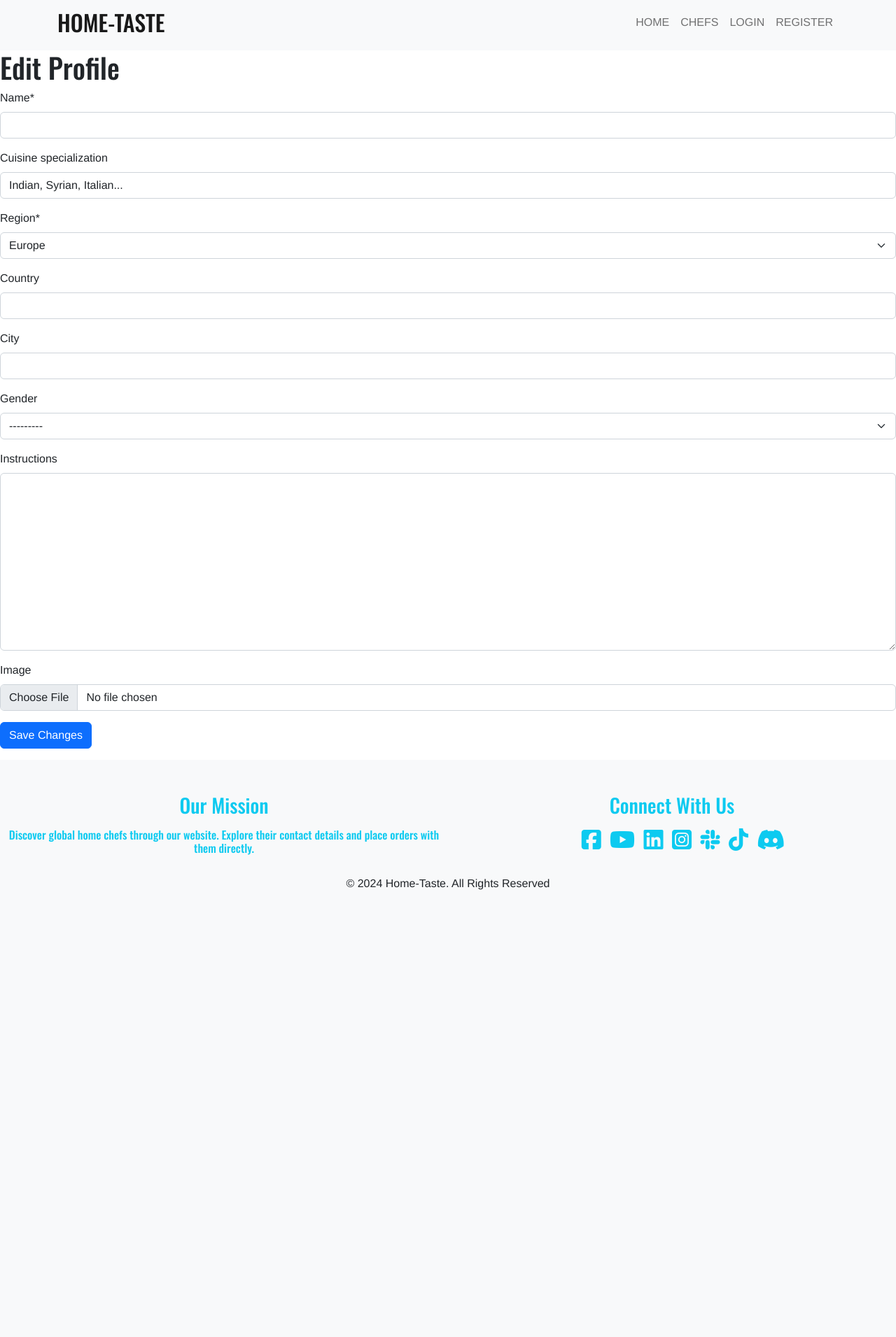
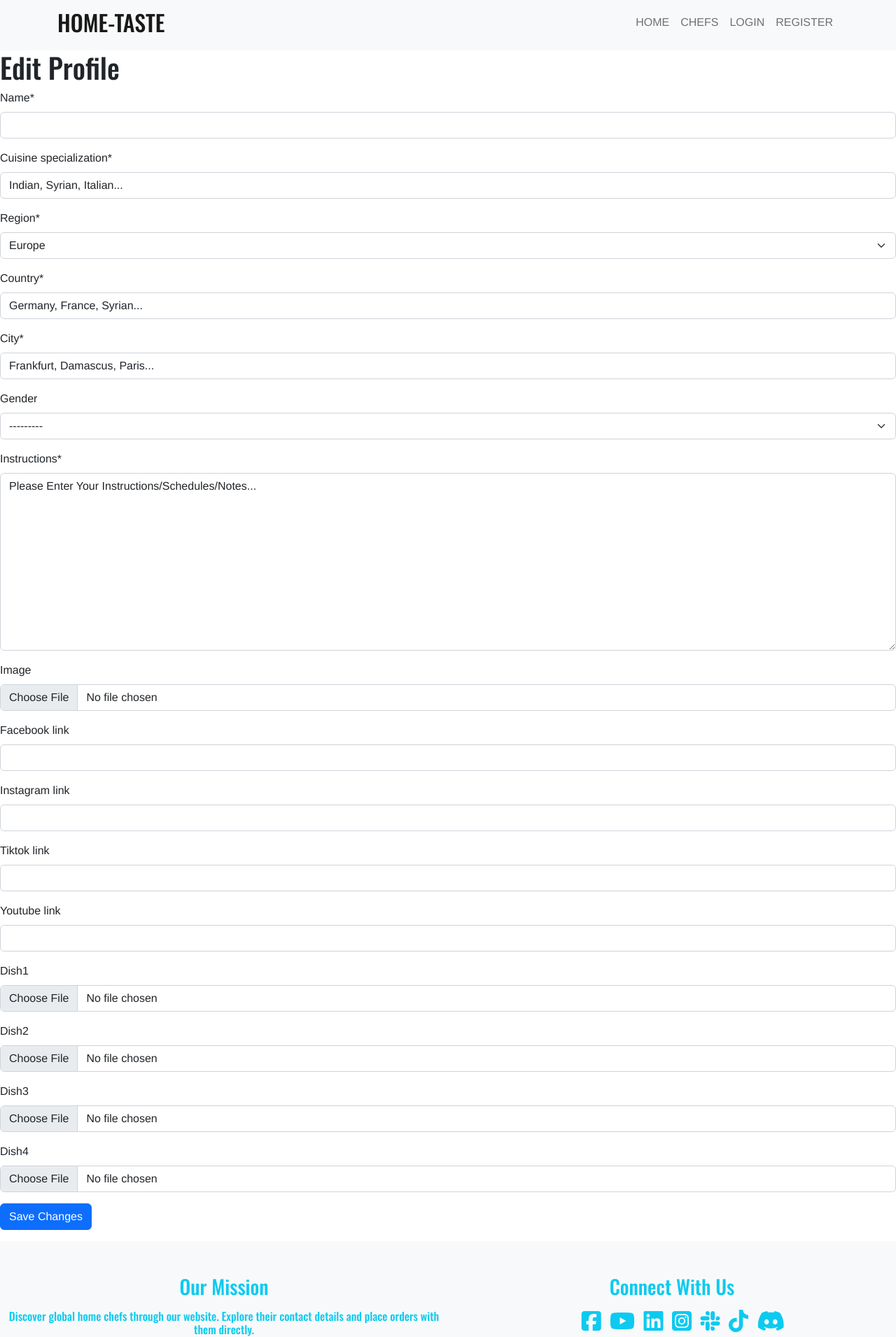
Before and after one commit to alakeldev/home-taste-app, a Django app: template chefs/templates/edit_profile.html in a window 1280 px wide. Shown: the top 1911 px of the page at 70% size. Before the commit the page ends 1272 px from the top, so only its background shows below. Run offline with Django 4.2, Linux system fonts and the light colour scheme; the template is opened without the code that fills it: values that come from a table or form of the project are taken from there, others are empty; some libraries are stand-ins or nearby versions.

Commit message:
edit Profile model in chefs/models.py'add extra fields' + edit forms.py to appear on edit page + edit my profile.html and add if conditions for the chefs socail networks links and make it work + 0004-migrations file

```diff
--- a/chefs/forms.py
+++ b/chefs/forms.py
@@ -7,7 +7,7 @@ from crispy_forms.layout import Layout, Submit
 class UserProfileForm(forms.ModelForm):
     class Meta:
         model = Profile
-        fields = ['name','cuisine_specialization', 'Region', 'country', 'city', 'gender', 'instructions', 'image']
+        fields = ['name','cuisine_specialization', 'Region', 'country', 'city', 'gender', 'instructions', 'image', 'facebook_link', 'instagram_link', 'tiktok_link', 'youtube_link', 'dish1', 'dish2','dish3','dish4',]
 
     def __init__(self, *args, **kwargs):
         super().__init__(*args, **kwargs)
--- a/chefs/models.py
+++ b/chefs/models.py
@@ -24,15 +24,24 @@ class Profile(models.Model):
 
     user = models.OneToOneField(User, on_delete=models.CASCADE)
     name = models.CharField(max_length=100)
-    cuisine_specialization = models.CharField(max_length=150, default='Indian, Syrian, Italian...' ,blank=True, null=True)
+    cuisine_specialization = models.CharField(max_length=150, default='Indian, Syrian, Italian...')
     Region = models.CharField(max_length=50, choices=REGION, default='Europe')
-    country = models.CharField(max_length=25, blank=True, null=True)
-    city = models.CharField(max_length=25, blank=True, null=True)
+    country = models.CharField(max_length=50, default='Germany, France, Syrian...')
+    city = models.CharField(max_length=50, default='Frankfurt, Damascus, Paris...')
     created_on = models.DateTimeField(auto_now_add=True)
     slug = models.SlugField(blank=True, null=True)
-    gender = models.CharField(choices = GENDER, blank=True, null=True, default='not specify')
-    instructions = RichTextField(max_length = 20000, blank=True, null=True)
-    image = ResizedImageField(size=[200, None], quality=75, upload_to='profile/', force_format='WEBP', blank=True, null=True)
+    gender = models.CharField(choices = GENDER, blank=True, null=True)
+    instructions = RichTextField(max_length = 20000, default='Please Enter Your Instructions/Schedules/Notes...')
+    image = ResizedImageField(size=[400, None], quality=75, upload_to='profile/', force_format='WEBP', blank=True, null=True)
+    facebook_link = models.URLField(blank=True, null=True)
+    instagram_link = models.URLField(blank=True, null=True)
+    youtube_link = models.URLField(blank=True, null=True)
+    tiktok_link = models.URLField(blank=True, null=True)
+    dish1 = ResizedImageField(size=[200, None], quality=75, upload_to='dishes/', force_format='WEBP', blank=True, null=True)
+    dish2 = ResizedImageField(size=[200, None], quality=75, upload_to='dishes/', force_format='WEBP', blank=True, null=True)
+    dish3 = ResizedImageField(size=[200, None], quality=75, upload_to='dishes/', force_format='WEBP', blank=True, null=True)
+    dish4 = ResizedImageField(size=[200, None], quality=75, upload_to='dishes/', force_format='WEBP', blank=True, null=True)
+
 
     def save(self, *args, **kwargs):
         if not self.slug:
```
Also changed, not shown: chefs/templates/my_profile.html (+24 -15 lines), chefs/migrations/0004_profile_dish1_profile_dish2_profile_dish3_and_more.py (added).
